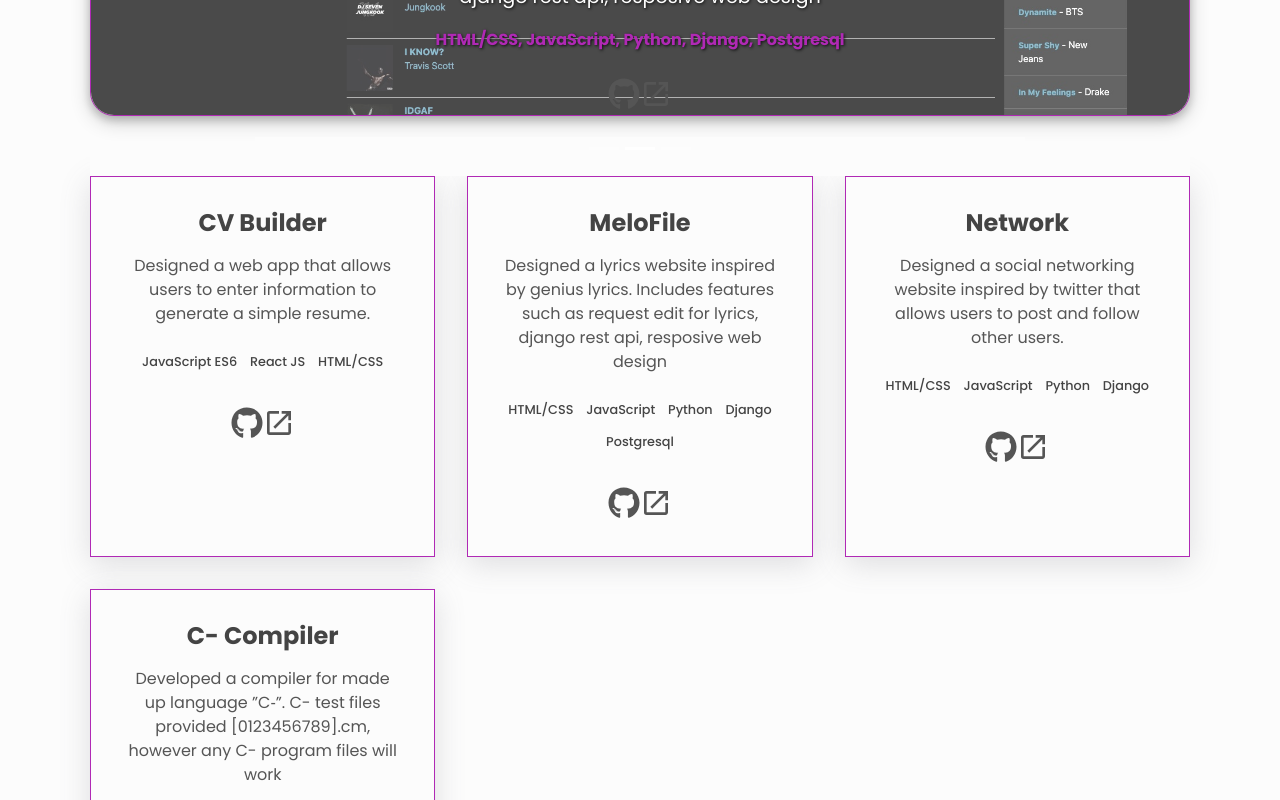
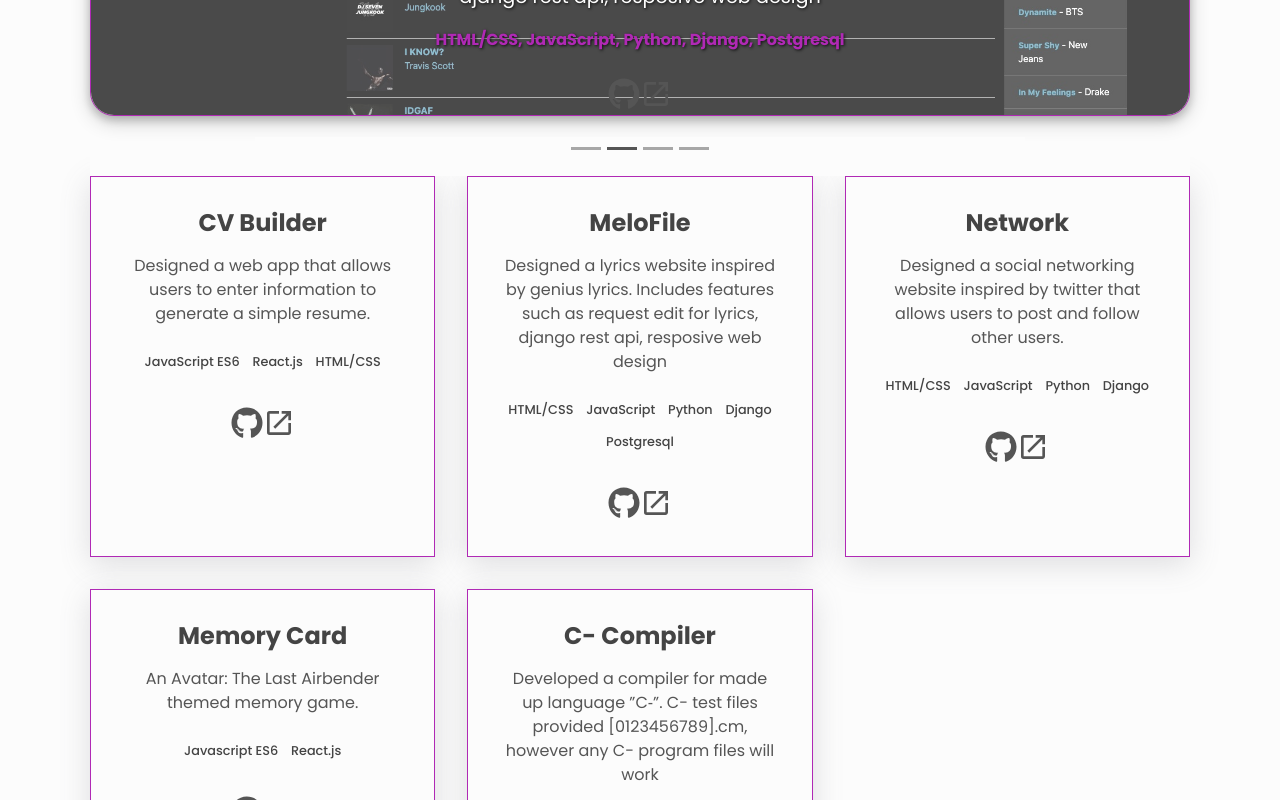
Before and after one commit to wafas-repo/portfolio-v2, a React (Vite) app: page / in a window 1280 px wide. Shown: the part 1780-2580 px from the top of the page. Built offline with nearby package versions, Linux system fonts and the light colour scheme.

Commit message:
Added Project to Carousel

```diff
--- a/src/components/Carousel/ProjectCarousel.css
+++ b/src/components/Carousel/ProjectCarousel.css
@@ -9,10 +9,6 @@
     border-radius: 24px;
     border: solid 1px var(--clr-primary);
     box-shadow: 0 4px 8px 0 rgb(0 0 0 / 20%), 0 6px 20px 0 rgb(0 0 0 / 19%);
-}
-
-.carousel-indicators .active {
-    background-color: var(--clr-primary);
 }
 
 .carousel-inner:hover {
@@ -35,6 +31,11 @@
     text-align: center;
     background-color: transparent;
 }
+
+.carousel-indicators [data-bs-target] {
+    background-color: var(--clr-fg)!important;
+}
+
 
 .carousel-caption h3 {
     font-size: 2em;
--- a/src/components/Carousel/ProjectCarousel.jsx
+++ b/src/components/Carousel/ProjectCarousel.jsx
@@ -9,7 +9,7 @@ import './ProjectCarousel.css'
 const ProjectCarousel = ({ project }) => {
   return (
     <Carousel>
-      {project.slice(0,3).map((project, index) => (
+      {project.slice(0,4).map((project, index) => (
         <Carousel.Item key={index} interval={5000}>
           <img
             className="d-block w-100"
--- a/src/information.js
+++ b/src/information.js
@@ -1,6 +1,7 @@
 import CVBuilderImage from './assets/images/CVBuilder.jpg'
 import MeloFileImage from './assets/images/MeloFile.jpg';
 import NetworkImage from './assets/images/Network.jpg';
+import MemoryCardImage from './assets/images/MemoryCard.jpg'
 
 const ABOUT_INFO = {
     name: 'Wafa Qazi',
@@ -20,7 +21,7 @@ const PROJECTS = [
         name: 'CV Builder',
         description:
         'Designed a web app that allows users to enter information to generate a simple resume.',
-        stack: ['JavaScript ES6', 'React JS', 'HTML/CSS'],
+        stack: ['JavaScript ES6', 'React.js', 'HTML/CSS'],
         sourceCode: 'https://github.com/wafas-repo/cv-builder',
         livePreview: 'https://react-cv-builder.netlify.app',
         image: CVBuilderImage,
@@ -44,6 +45,14 @@ const PROJECTS = [
         image: NetworkImage,
     },
     {
+        name: 'Memory Card',
+        description: 'An Avatar: The Last Airbender themed memory game.',
+        stack: ['Javascript ES6', 'React.js'],
+        sourceCode: 'https://github.com/wafas-repo/memory-card',
+        livePreview: 'https://memory-card-atla.netlify.app/',
+        image: MemoryCardImage,
+    },
+    {
         name: 'C- Compiler',
         description:
         ' Developed a compiler for made up language ”C‑”. C- test files provided [0123456789].cm, however any C- program files will work',
```
Also changed, not shown: src/assets/images/MemoryCard.jpg (added).
